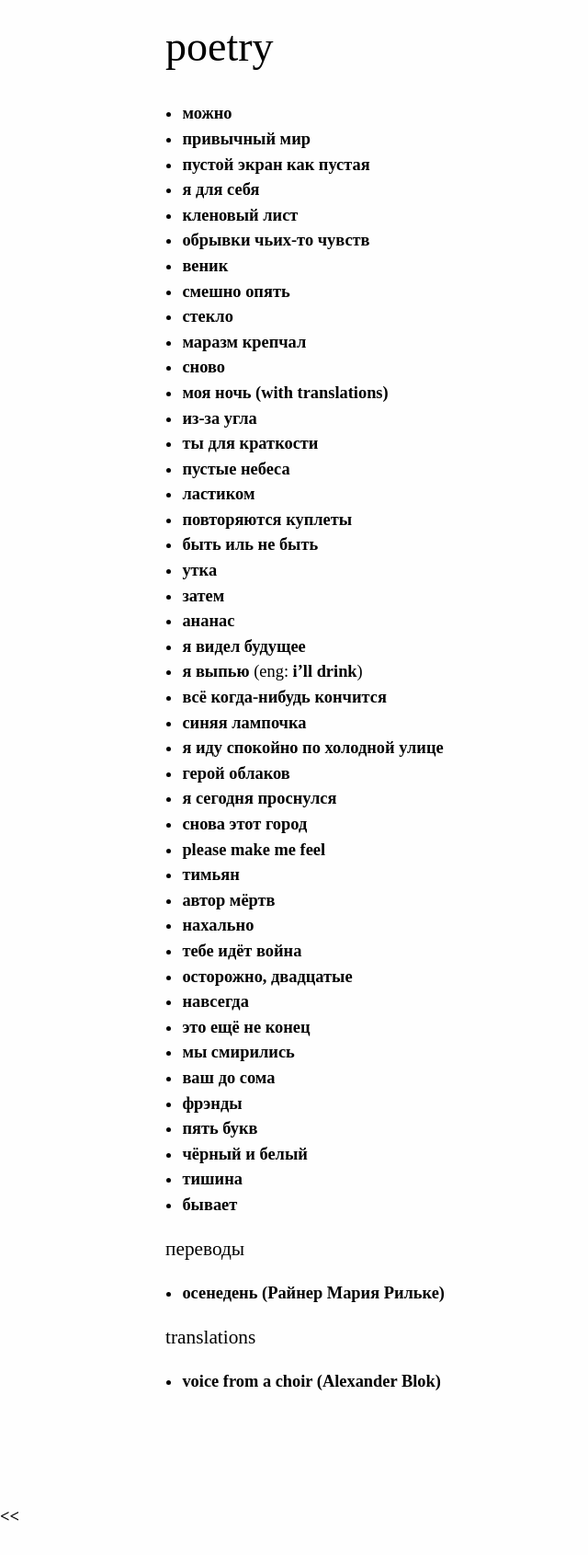
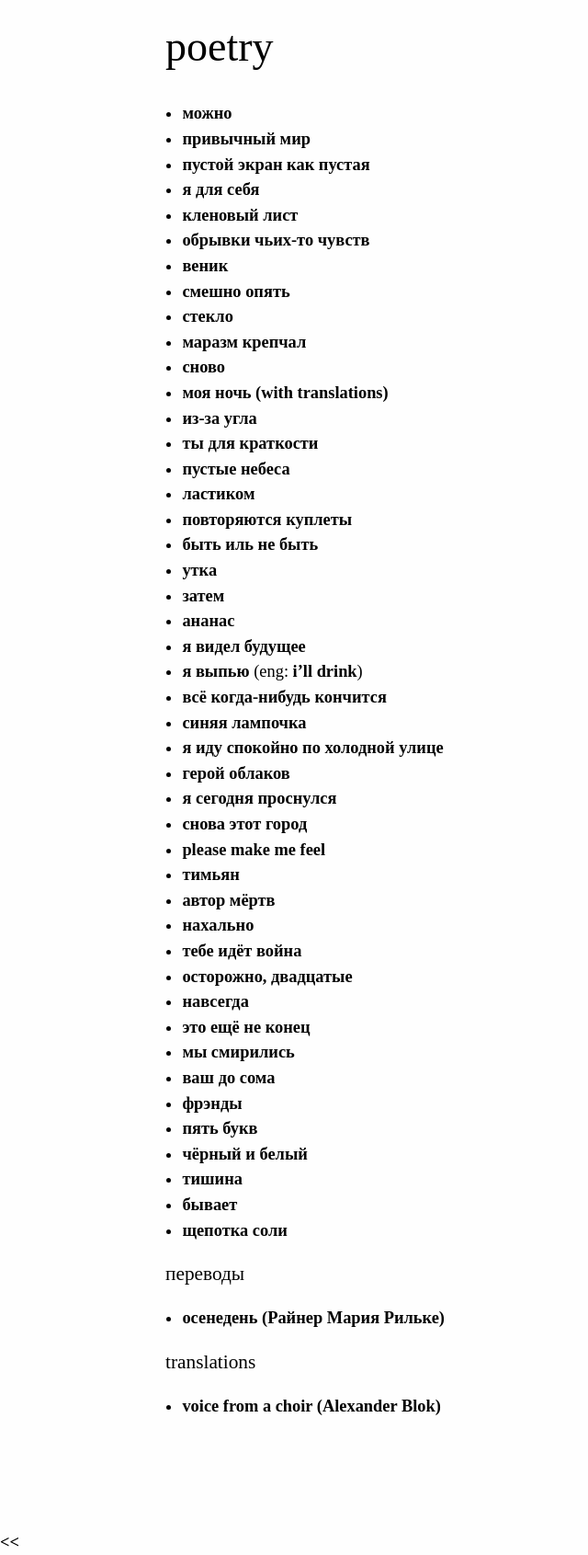
Before and after one commit to caryoscelus/pppoetry, a Jekyll site: the page built from index.md, in a window 1280 px wide. Shown: the whole page at 92% size, without its empty margins (0-640 px from the left). Built offline with Jekyll 4.4.1, drawn with Linux system fonts in a browser that asks for light colours; before the commit the page ends 1664 px from its top, so only the background shows below that.

Commit message:
Update index.md

```diff
--- a/index.md
+++ b/index.md
@@ -46,6 +46,7 @@ title: poetry
 - [чёрный и белый](text/chorniy-i-beliy.html)
 - [тишина](text/tishina.html)
 - [бывает](text/bivayet.html)
+- [щепотка соли](text/shepotka-soli.html)
 
 переводы
 
```
